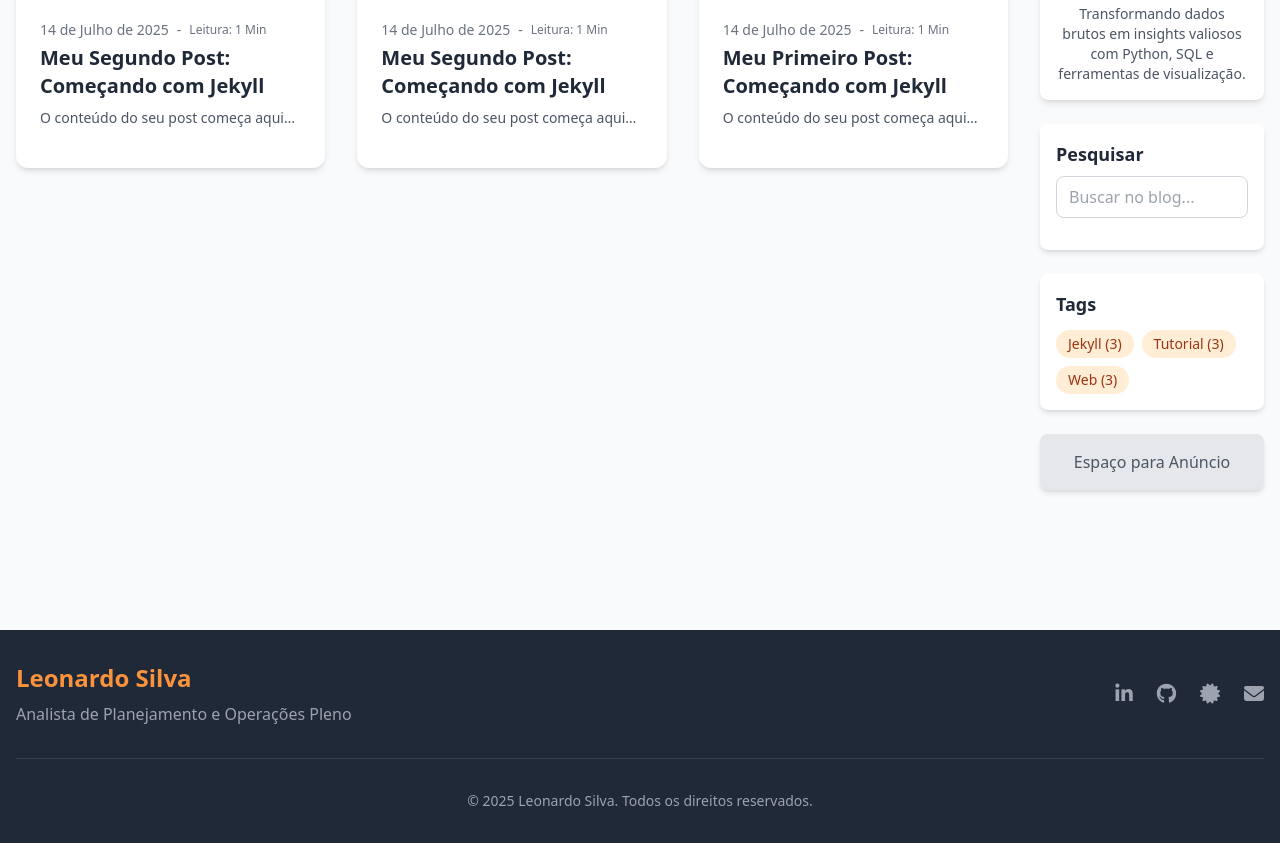
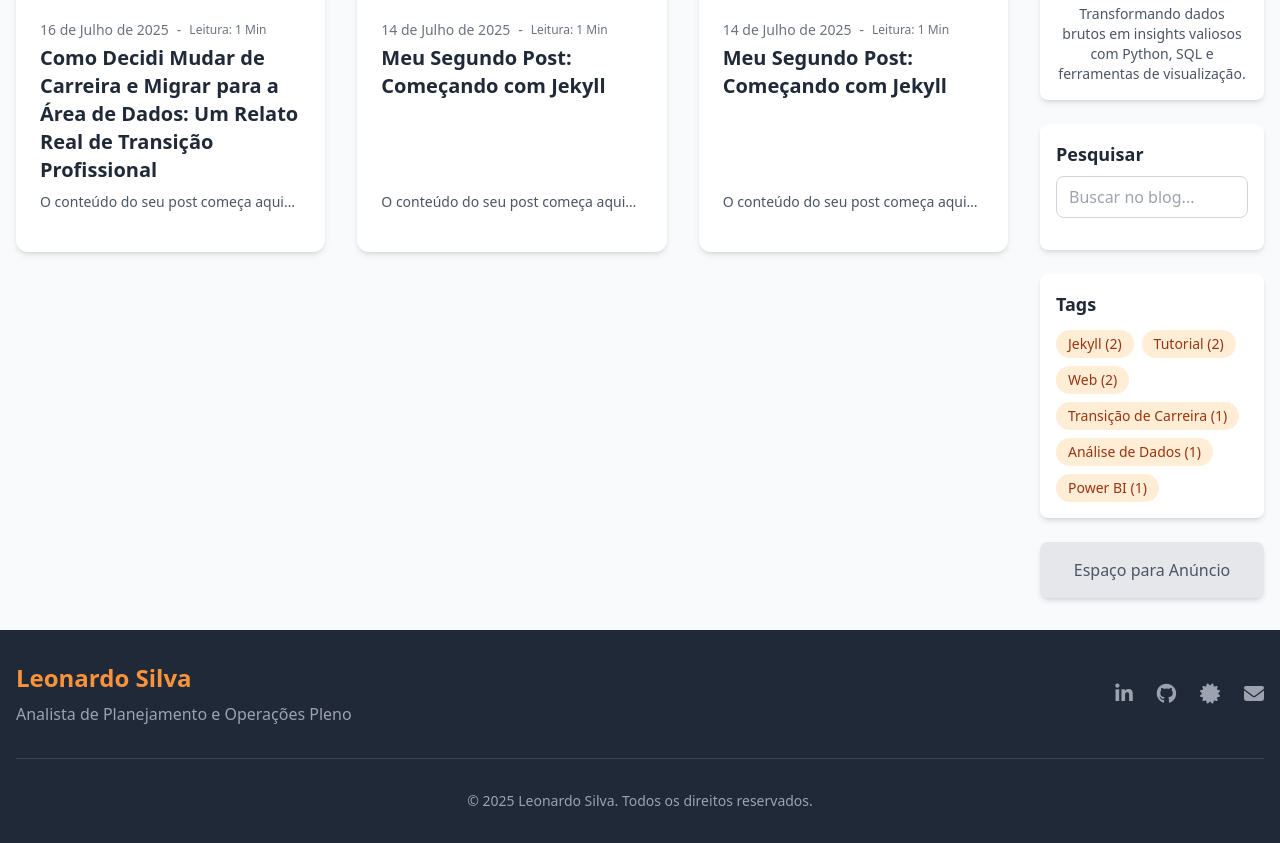
Before and after one commit to oleonardof/blog, a Jekyll site: the page built from index.html, in a window 1280 px wide and 1247 px high, cut to the strip 404-1247 px from the top of the window. Built offline with Jekyll 4.4.1, drawn with Linux system fonts in a browser that asks for light colours; nearby versions of some CDN libraries; comment, search, counter and statistics services are not loaded.

Commit message:
Create Post

```diff
--- a/_posts/2025-07-15-meu-primeiro-post.md
+++ b/_posts/2025-07-15-meu-primeiro-post.md
@@ -1,13 +1,13 @@
 ---
 layout: post
-title: "Meu Primeiro Post: Começando com Jekyll"
-description: "Um mergulho profundo nos dados de vendas do último trimestre, revelando tendências e insights chave para o negócio."
-date:   2025-07-14 10:00:00 -0300
-image:  /assets/images/blog/minha-imagem.jpg
+title: "Como Decidi Mudar de Carreira e Migrar para a Área de Dados: Um Relato Real de Transição Profissional"
+description: "Descubra como deixei para trás 11 anos em uma carreira estável para me reinventar na área de Dados. Compartilho os desafios, aprendizados e conquistas dos primeiros meses dessa mudança — um relato sincero para quem pensa em dar um novo rumo à vida profissional."
+date:   2025-07-16 11:45:32 -0300
+image:  /assets/images/CapaPostTransiçãodeCarreira.png
 tags:
-  - Jekyll
-  - Tutorial
-  - Web
+  - Transição de Carreira
+  - Análise de Dados
+  - Power BI
 ---
 
 O conteúdo do seu post começa aqui...
```
Also changed, not shown: 1 other file.
